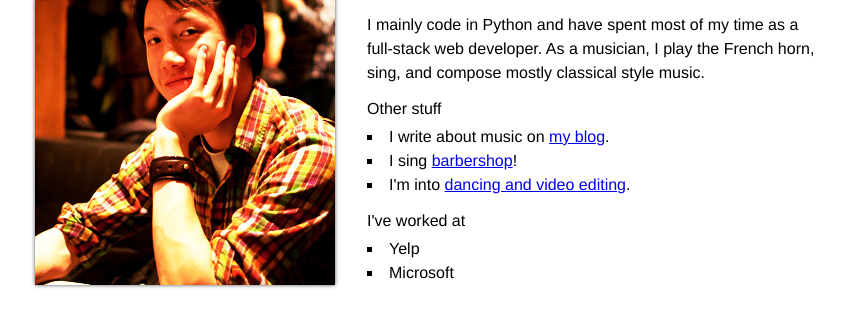
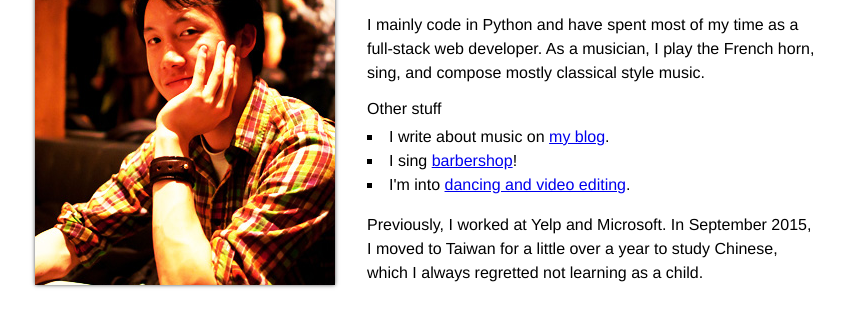
Before and after one commit to alexchao/alexchao, a plain HTML site: page index.html in a window 1280 px wide. Shown: the part 153-480 px from the top of the page, without its empty margins (205-1049 px from the left). Drawn offline with Linux system fonts and the light colour scheme.

Commit message:
add bit about 2016

```diff
--- a/index.html
+++ b/index.html
@@ -28,11 +28,9 @@
           <li>I sing <a href="https://www.youtube.com/channel/UC1qpjhwqXoGqvVP_IAOSCgQ">barbershop</a>!</li>
           <li>I'm into <a href="https://www.youtube.com/watch?v=f80B8ZaHkAA">dancing and video editing</a>.</li>
         </ul>
-        <h3>I've worked at</h3>
-        <ul>
-          <li>Yelp</li>
-          <li>Microsoft</li>
-        </ul>
+		<p>Previously, I worked at Yelp and Microsoft. In September 2015, I moved to
+        Taiwan for a little over a year to study Chinese, which I always
+        regretted not learning as a child.</p>
       </div>
     </div>
   </body>
```
